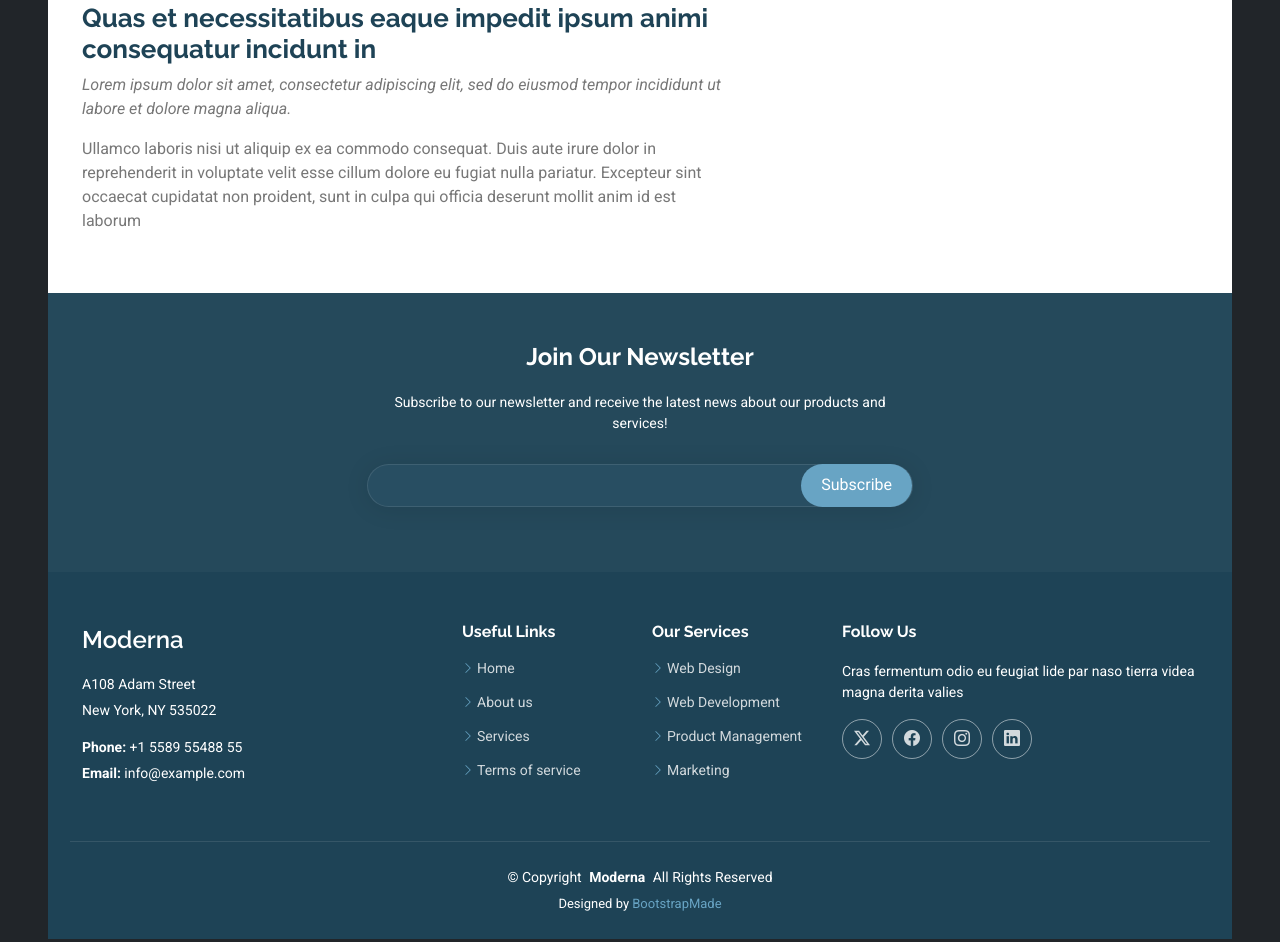
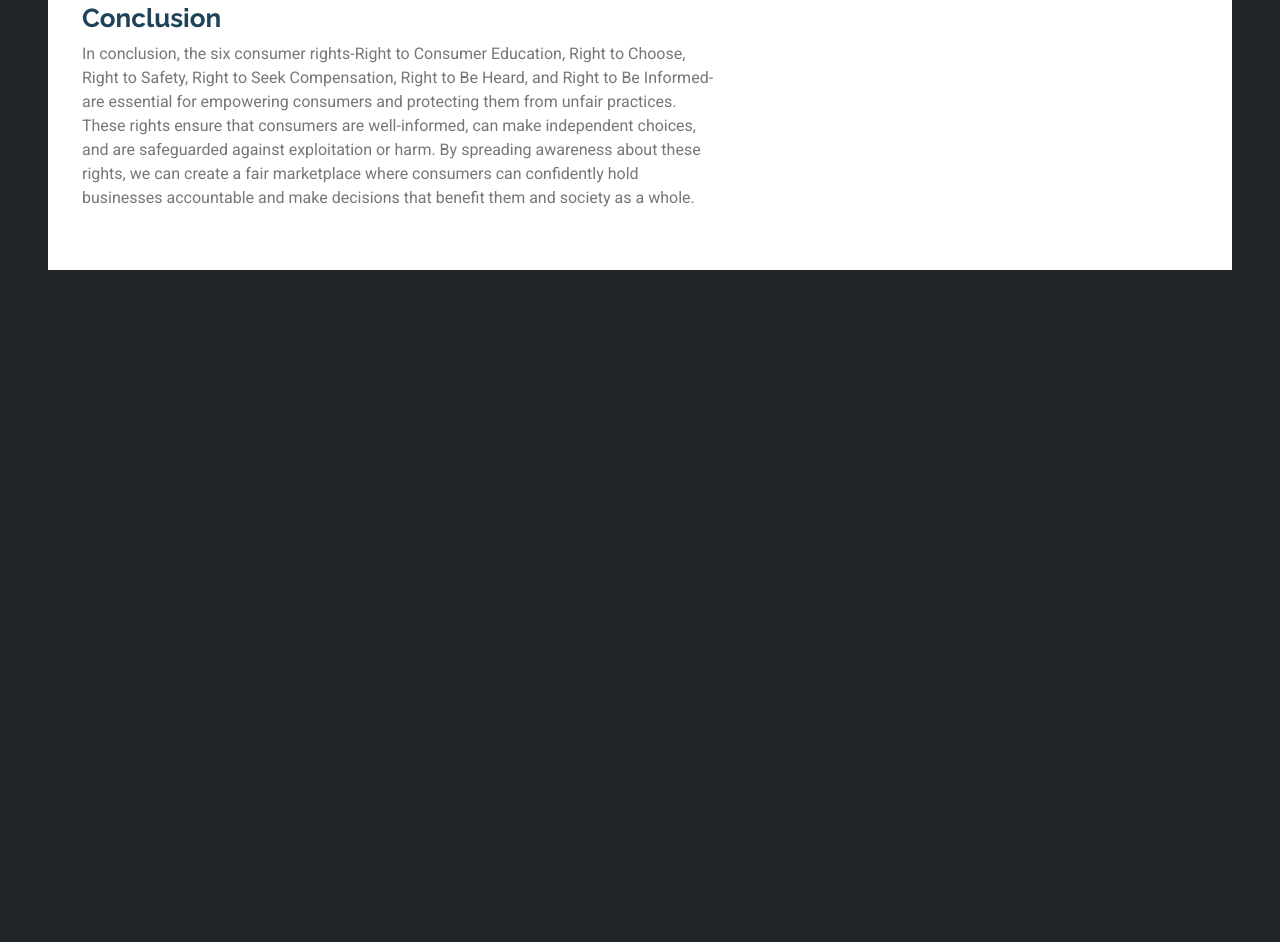
Before and after one commit to Hyper-A171/Consumer-Rights, a plain HTML site: page Moderna/index.html in a window 1280 px wide. Shown: the part 3630-4572 px from the top of the page. After the commit the page ends 3972 px from the top, so only its background shows below. Drawn offline with Linux system fonts and the light colour scheme.

Commit message:
Update index.html

```diff
--- a/Moderna/index.html
+++ b/Moderna/index.html
@@ -258,15 +258,10 @@ Assures consumers that their grievances and feedback will be considered in polic
             <img src="assets/img/features-4.svg" class="img-fluid" alt="">
           </div>
           <div class="col-md-7 order-2 order-md-1" data-aos="fade-up">
-            <h3>Quas et necessitatibus eaque impedit ipsum animi consequatur incidunt in</h3>
-            <p class="fst-italic">
-              Lorem ipsum dolor sit amet, consectetur adipiscing elit, sed do eiusmod tempor incididunt ut labore et dolore
-              magna aliqua.
-            </p>
+            <h3>Conclusion</h3>
+
             <p>
-              Ullamco laboris nisi ut aliquip ex ea commodo consequat. Duis aute irure dolor in reprehenderit in voluptate
-              velit esse cillum dolore eu fugiat nulla pariatur. Excepteur sint occaecat cupidatat non proident, sunt in
-              culpa qui officia deserunt mollit anim id est laborum
+             In conclusion, the six consumer rights-Right to Consumer Education, Right to Choose, Right to Safety, Right to Seek Compensation, Right to Be Heard, and Right to Be Informed-are essential for empowering consumers and protecting them from unfair practices. These rights ensure that consumers are well-informed, can make independent choices, and are safeguarded against exploitation or harm. By spreading awareness about these rights, we can create a fair marketplace where consumers can confidently hold businesses accountable and make decisions that benefit them and society as a whole.
             </p>
           </div>
         </div><!-- Features Item -->
@@ -276,86 +271,6 @@ Assures consumers that their grievances and feedback will be considered in polic
     </section><!-- /Features Section -->
 
   </main>
-
-  <footer id="footer" class="footer dark-background">
-
-    <div class="footer-newsletter">
-      <div class="container">
-        <div class="row justify-content-center text-center">
-          <div class="col-lg-6">
-            <h4>Join Our Newsletter</h4>
-            <p>Subscribe to our newsletter and receive the latest news about our products and services!</p>
-            <form action="forms/newsletter.php" method="post" class="php-email-form">
-              <div class="newsletter-form"><input type="email" name="email"><input type="submit" value="Subscribe"></div>
-              <div class="loading">Loading</div>
-              <div class="error-message"></div>
-              <div class="sent-message">Your subscription request has been sent. Thank you!</div>
-            </form>
-          </div>
-        </div>
-      </div>
-    </div>
-
-    <div class="container footer-top">
-      <div class="row gy-4">
-        <div class="col-lg-4 col-md-6 footer-about">
-          <a href="index.html" class="d-flex align-items-center">
-            <span class="sitename">Moderna</span>
-          </a>
-          <div class="footer-contact pt-3">
-            <p>A108 Adam Street</p>
-            <p>New York, NY 535022</p>
-            <p class="mt-3"><strong>Phone:</strong> <span>+1 5589 55488 55</span></p>
-            <p><strong>Email:</strong> <span>info@example.com</span></p>
-          </div>
-        </div>
-
-        <div class="col-lg-2 col-md-3 footer-links">
-          <h4>Useful Links</h4>
-          <ul>
-            <li><i class="bi bi-chevron-right"></i> <a href="#">Home</a></li>
-            <li><i class="bi bi-chevron-right"></i> <a href="#">About us</a></li>
-            <li><i class="bi bi-chevron-right"></i> <a href="#">Services</a></li>
-            <li><i class="bi bi-chevron-right"></i> <a href="#">Terms of service</a></li>
-          </ul>
-        </div>
-
-        <div class="col-lg-2 col-md-3 footer-links">
-          <h4>Our Services</h4>
-          <ul>
-            <li><i class="bi bi-chevron-right"></i> <a href="#">Web Design</a></li>
-            <li><i class="bi bi-chevron-right"></i> <a href="#">Web Development</a></li>
-            <li><i class="bi bi-chevron-right"></i> <a href="#">Product Management</a></li>
-            <li><i class="bi bi-chevron-right"></i> <a href="#">Marketing</a></li>
-          </ul>
-        </div>
-
-        <div class="col-lg-4 col-md-12">
-          <h4>Follow Us</h4>
-          <p>Cras fermentum odio eu feugiat lide par naso tierra videa magna derita valies</p>
-          <div class="social-links d-flex">
-            <a href=""><i class="bi bi-twitter-x"></i></a>
-            <a href=""><i class="bi bi-facebook"></i></a>
-            <a href=""><i class="bi bi-instagram"></i></a>
-            <a href=""><i class="bi bi-linkedin"></i></a>
-          </div>
-        </div>
-
-      </div>
-    </div>
-
-    <div class="container copyright text-center mt-4">
-      <p>© <span>Copyright</span> <strong class="px-1 sitename">Moderna</strong> <span>All Rights Reserved</span></p>
-      <div class="credits">
-        <!-- All the links in the footer should remain intact. -->
-        <!-- You can delete the links only if you've purchased the pro version. -->
-        <!-- Licensing information: https://bootstrapmade.com/license/ -->
-        <!-- Purchase the pro version with working PHP/AJAX contact form: [buy-url] -->
-        Designed by <a href="https://bootstrapmade.com/">BootstrapMade</a>
-      </div>
-    </div>
-
-  </footer>
 
   <!-- Scroll Top -->
   <a href="#" id="scroll-top" class="scroll-top d-flex align-items-center justify-content-center"><i class="bi bi-arrow-up-short"></i></a>
```
